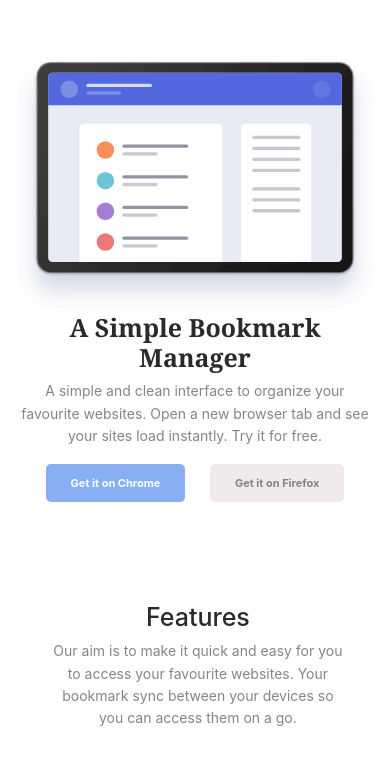
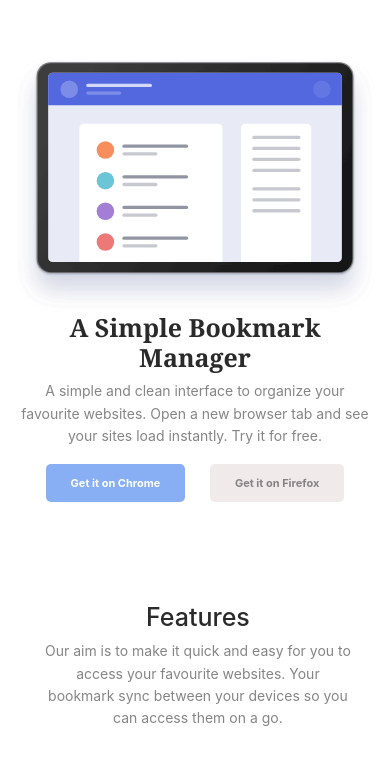
Before and after one commit to emedee/book-mark-landing-page, a plain HTML site: page Index.html in a window 390 px wide. Shown: the part 79-844 px from the top of the page. Drawn offline with nearby package versions, Linux system fonts and the light colour scheme.

Commit message:
another commit

```diff
--- a/Style.css
+++ b/Style.css
@@ -12,7 +12,7 @@
         margin-top: 100px !important;
     }
     #ues{
-        width: 80% !important;
+        width: 85% !important;
         margin-left: auto !important;
         margin-right: auto !important;
     }
```
